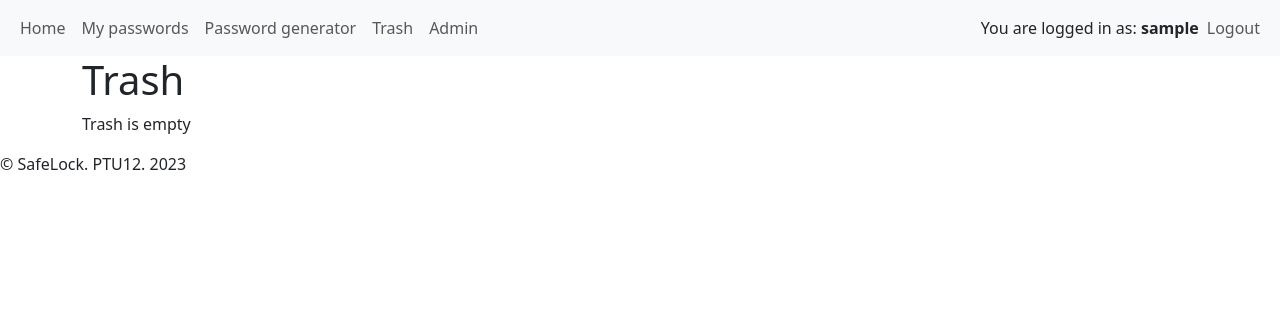
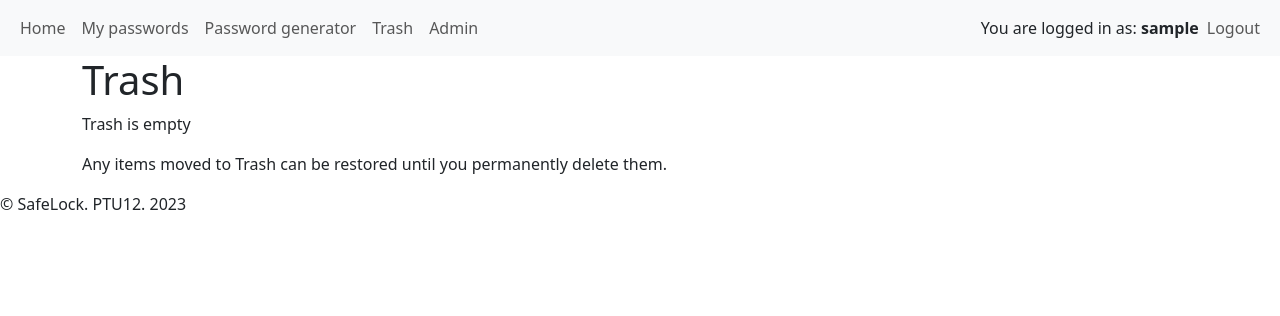
Before and after one commit to bro256/safelock, a Django app: page /passwords/trash/ in a window 1280 px wide. Shown: the top 316 px of the page. Run offline with Django 3.2, Linux system fonts and the light colour scheme; the visitor is signed in with stand-in values (Sample User, id 1); data that the repository does not hold is empty; some libraries are stand-ins or nearby versions.

Commit message:
Empty Trash functionality

```diff
--- a/safelock/secret_manager/templates/secret_manager/password_entry_list_trash.html
+++ b/safelock/secret_manager/templates/secret_manager/password_entry_list_trash.html
@@ -33,7 +33,12 @@
                 </tr>
             {% endfor %}
         </table>
+        <form method="POST" action="{% url 'password_entries_delete' %}">
+            {% csrf_token %}
+            <button type="submit" onclick="return confirm('Are you sure you want to delete all records?')">Empty Trash</button>
+        </form>
     {% else %}
         <p>Trash is empty</p>
+        <p>Any items moved to Trash can be restored until you permanently delete them.</p>
     {% endif %}
 {% endblock content %}
```
